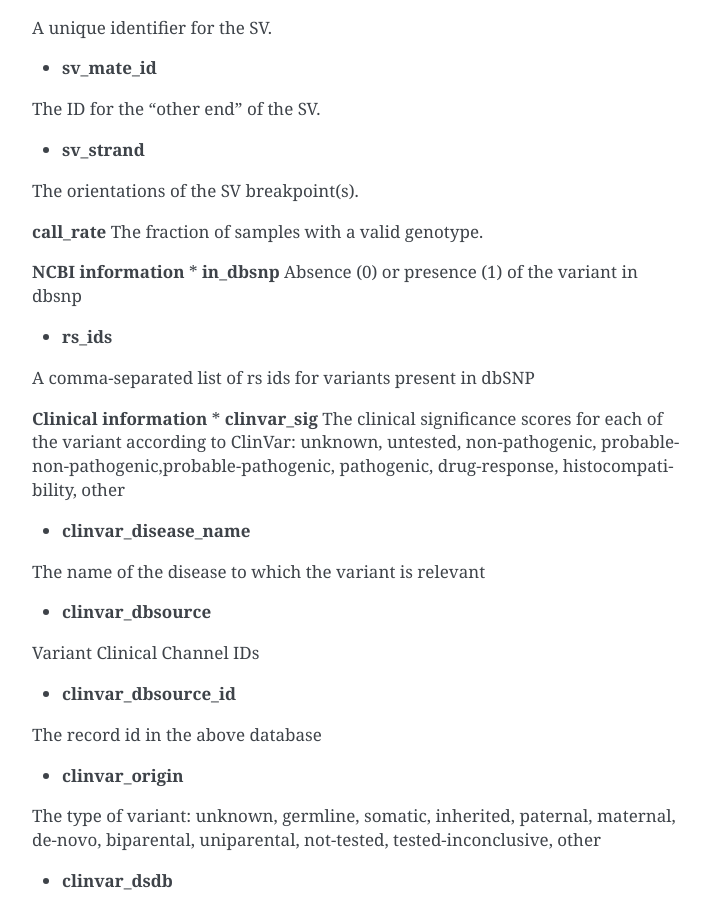
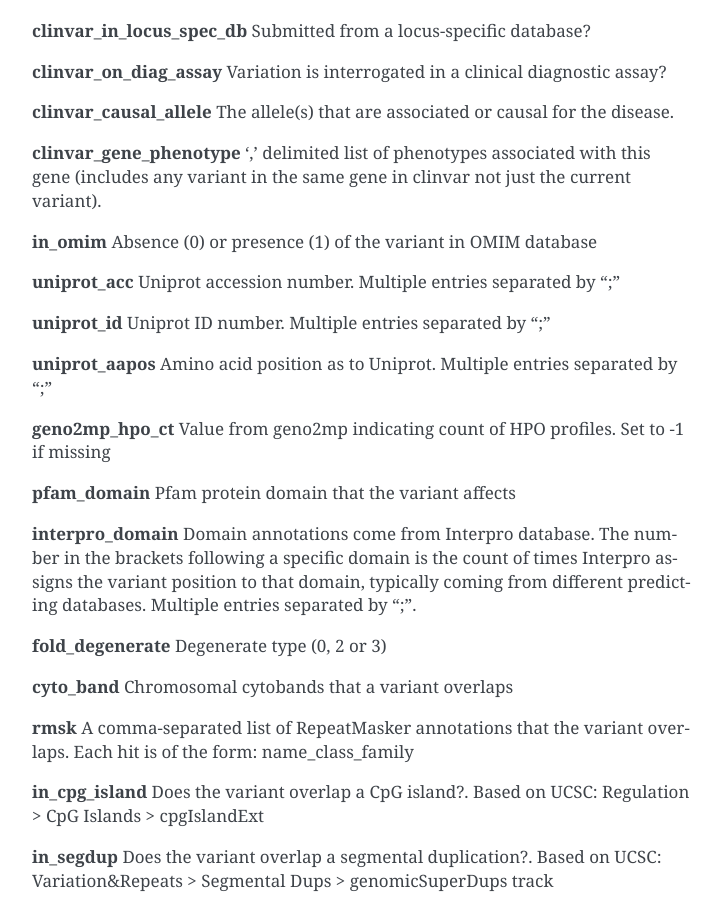
Before and after one commit to saraicarus/genomeup_doc, a Sphinx documentation site: the page built from source/annotation.rst, in a window 1280 px wide and 900 px high, scrolled down 1913 px. Shown: the whole window, without its empty margins (388-1109 px from the left). Built offline with Sphinx 7.4.7, drawn with Linux system fonts in a browser that asks for light colours.

```diff
--- a/source/annotation.rst
+++ b/source/annotation.rst
@@ -1,127 +1,126 @@
 Variants annotation fields
 ^^^^^^^^^^^^^^^^^^^^^^^^^^
-**General variant information**
+* **General variant information**
 
-
-*  **chrom**
+**chrom**
 The chromosome on which the variant resides (from VCF CHROM field).
 
-*  **start(1-coor)**
+**start(1-coor)**
 Physical position on the chromosome as to hg19 (1-based coordinate)
 
-*  **end**
+**end**
 The 1-based end position. (from VCF POS field, yet inferred based on the size of the variant)
 
-*  **vcf_id**
+**vcf_id**
 The VCF IDfield.
 
-*  **ref**
+**ref**
 Reference allele (from VCF REF field).
 
-*  **alt**
+**alt**
 Alternate allele for the variant (from VCF ALT field).
 
-*  **qual**
+**qual**
 Quality score for the assertion made in ALT (from VCF QUAL field).
 
-*  **filter**
+**filter**
 A string of filters passed/failed in variant calling (from VCF FILTER field)
 
-*  **type**
+**type**
 The type of variant  [snp, indel] .
 
-*  **sub_type**
+**sub_type**
 The variant sub-type. If type is snp: [ts, (transition), tv (transversion)]. If type is indel: [ins, (insertion), del (deletion)].
 
-*  **vcf_id**
+**vcf_id**
 The VCF IDfield.
 
-*  **anno_id**
+**anno_id**
 Variant transcript number for the most severely affected transcript [capire se serve]
 
-**Structural variation columns**
+* **Structural variation columns**
 
-*  **sv_cipos_start_left**
+**sv_cipos_start_left**
 The leftmost position of the leftmost SV breakpoint confidence interval.
 
-*  **sv_cipos_end_left**
+**sv_cipos_end_left**
 The rightmost position of the leftmost SV breakpoint confidence interval.
 
-*  **sv_cipos_start_right**
+**sv_cipos_start_right**
 The leftmost position of the rightmost SV breakpoint confidence interval.
 
-*  **sv_cipos_end_right**
+**sv_cipos_end_right**
 The rightmost position of the rightmost SV breakpoint confidence interval.
 
-*  **sv_length**
+**sv_length**
 The length of the structural variant in base pairs.
 
-*  **sv_is_precise**
+**sv_is_precise**
 Is the structural variant precise (i.e., to 1-bp resolution)?
 
-*  **sv_tool**
+**sv_tool**
 The name of the SV discovery tool used to find the SV.
 
-*  **sv_evidence_type**
+**sv_evidence_type**
 What type of alignment evidence supports the SV?
 
-*  **sv_event_id**
+**sv_event_id**
 A unique identifier for the SV.
 
-*  **sv_mate_id**
+**sv_mate_id**
 The ID for the “other end” of the SV.
 
-*  **sv_strand**
+**sv_strand**
 The orientations of the SV breakpoint(s).
 
 **call_rate**
 The fraction of samples with a valid genotype.
 
-**NCBI information**
-*  **in_dbsnp**
+* **NCBI information**
+**in_dbsnp**
 Absence (0) or presence (1) of the variant in dbsnp
 
-*  **rs_ids**
+**rs_ids**
 A comma-separated list of rs ids for variants present in dbSNP
 
-**Clinical information**
-*  **clinvar_sig**
+* **Clinical information**
+**clinvar_sig**
 The clinical significance scores for each of the variant according to ClinVar: unknown, untested, non-pathogenic, probable-non-pathogenic,probable-pathogenic, pathogenic, drug-response, histocompatibility, other
 
-*  **clinvar_disease_name**
+**clinvar_disease_name**
 The name of the disease to which the variant is relevant
 
-*  **clinvar_dbsource**
+**clinvar_dbsource**
 Variant Clinical Channel IDs
 
-*  **clinvar_dbsource_id**
+**clinvar_dbsource_id**
 The record id in the above database
 
-*  **clinvar_origin**
+**clinvar_origin**
 The type of variant: unknown, germline, somatic, inherited, paternal, maternal, de-novo, biparental, uniparental, not-tested, tested-inconclusive, other
 
-*  **clinvar_dsdb**
+**clinvar_dsdb**
 Variant disease database name
 
-*  **clinvar_dsdbid**
+**clinvar_dsdbid**
 Variant disease database ID
 
-*  **clinvar_disease_acc**
+**clinvar_disease_acc**
 Variant Accession and Versions
 
-*  **clinvar_in_locus_spec_db**
+**clinvar_in_locus_spec_db**
 Submitted from a locus-specific database?
 
-*  **clinvar_on_diag_assay**
+**clinvar_on_diag_assay**
 Variation is interrogated in a clinical diagnostic assay?
 
-*  **clinvar_causal_allele**
+**clinvar_causal_allele**
 The allele(s) that are associated or causal for the disease.
 
-*  **clinvar_gene_phenotype**
+**clinvar_gene_phenotype**
 ‘,’ delimited list of phenotypes associated with this gene (includes any variant in the same gene in clinvar not just the current variant).
 
-*  **in_omim**
+**in_omim**
 Absence (0) or presence (1) of the variant in OMIM database
 
 **uniprot_acc**
@@ -250,188 +249,188 @@ The Sequence ontology term for the most severe consequence
 **impact_severity**
 Severity of the highest order observed for the variant
 
-**Function predictor**
+* **Function predictor**
 
-*  **Polyphen2_HDIV_score_dbNSFP**
+**Polyphen2_HDIV_score_dbNSFP**
 Polyphen2 score based on HumDiv, i.e. hdiv_prob. The score ranges from 0 to 1. Multiple entries separated by ";"
 
-*  **Polyphen2_HDIV_rankscore_dbNSFP**
+**Polyphen2_HDIV_rankscore_dbNSFP**
 Polyphen2 HDIV scores were first ranked among all HDIV scores in dbNSFP. The rankscore is the ratio of the rank the score over the total number of the scores in dbNSFP. If there are multiple scores, only the most damaging (largest) rankscore is presented. The scores range from 0.02656 to 0.89917
 
-*  **Polyphen2_HDIV_pred_dbNSFP**
+**Polyphen2_HDIV_pred_dbNSFP**
 Polyphen2 prediction based on HumDiv
 
-*  **Polyphen2_HVAR_score_dbNSFP**
+**Polyphen2_HVAR_score_dbNSFP**
 Polyphen2 score based on HumVar, i.e. hvar_prob. The score ranges from 0 to 1. Multiple entries separated by ";"
 
-*  **Polyphen2_HVAR_rankscore_dbNSFP**
+**Polyphen2_HVAR_rankscore_dbNSFP**
 Polyphen2 HVAR scores were first ranked among all HVAR scores in dbNSFP. The rankscore is the ratio of the rank the score over the total number of the scores in dbNSFP. If there are multiple scores, only the most damaging (largest) rankscore is presented. The scores range from 0.01281 to 0.9711
 
-*  **Polyphen2_HVAR_pred_dbNSFP**
+**Polyphen2_HVAR_pred_dbNSFP**
 Polyphen2 prediction based on HumVar
 
-*  **sift_pred**
+**sift_pred**
 SIFT predictions for the snp’s for the most severely affected transcript (only VEP)
 
-*  **sift_score**
+**sift_score**
 SIFT scores for the predictions (only VEP)
 
-*  **SIFT_score_dbNSFP**
+**SIFT_score_dbNSFP**
 SIFT score (SIFTori). Scores range from 0 to 1. The smaller the score the more likely the SNP has damaging effect. Multiple scores separated by ";"
 
-*  **SIFT_pred_dbNSFP**
+**SIFT_pred_dbNSFP**
 If SIFTori is smaller than 0.05 (rankscore>0.55) the corresponding non-synonymous SNP is predicted as "D(amaging)"; otherwise it is predicted as "T(olerated)". Multiple predictions separated by ";"
 
-*  **SIFT_converted_rankscore_dbNSFP**
+**SIFT_converted_rankscore_dbNSFP**
 SIFTori scores were first converted to SIFTnew=1-SIFTori, then ranked among all SIFTnew scores in dbNSFP. The rankscore is the ratio of the rank the SIFTnew score over the total number of SIFTnew scores in dbNSFP. If there are multiple scores, only the most damaging (largest) rankscore is presented. The rankscores range from 0.02654 to 0.87932
 
-*  **LRT_score**
+**LRT_score**
 Our logistic regression (LR) based ensemble prediction score, which incorporated 10 scores (SIFT, PolyPhen-2 HDIV, PolyPhen-2 HVAR, GERP++, MutationTaster, Mutation Assessor, FATHMM, LRT, SiPhy, PhyloP) and the maximum frequency observed in the 1000 genomes populations. Larger value means the SNV is more likely to be damaging. Scores range from 0 to 1
 
-*  **LRT_rankscore**
+**LRT_rankscore**
 LR scores were ranked among all LR scores in dbNSFP. The rankscore is the ratio of the rank of the score over the total number of LR scores in dbNSFP. The scores range from 0 to 1
 
-*  **LRT_pred**
+**LRT_pred**
 Prediction of our LR based ensemble prediction score, "T(olerated)" or "D(amaging)". The score cutoff between "D" and "T" is 0.5. The rankscore cutoff between "D" and "T" is 0.82268
 
-*  **MutationAssessor_score**
+**MutationAssessor_score**
 MutationAssessor functional impact combined score (MAori)
 
-*  **MutationAssessor_rankscore**
+**MutationAssessor_rankscore**
 MAori scores were ranked among all MAori scores in dbNSFP. The rankscore is the ratio of the rank of the score over the total number of MAori scores in dbNSFP. The scores range from 0 to 1
 
-*  **MutationAssessor_pred**
+**MutationAssessor_pred**
 MutationAssessor's functional impact of a variant
 
-*  **MutationTaster_score**
+**MutationTaster_score**
 MutationTaster p-value (MTori), ranges from 0 to 1
 
-*  **MutationTaster_converted_rankscore**
+**MutationTaster_converted_rankscore**
 The MTori scores were first converted: if the prediction is "A" or "D" MTnew=MTori; if the prediction is "N" or "P", MTnew=1-MTori. Then MTnew scores were ranked among all MTnew scores in dbNSFP. The rankscore is the ratio of the rank of the score over the total number of MTnew scores in dbNSFP. The scores range from 0.0931 to 0.80722
 
-*  **MutationTaster_pred**
+**MutationTaster_pred**
 MutationTaster prediction
 
-*  **FATHMM_score**
+**FATHMM_score**
 FATHMM default score (FATHMMori)
 
-*  **FATHMM_rankscore**
+**FATHMM_rankscore**
 FATHMMori scores were ranked among all FATHMMori scores in dbNSFP. The rankscore is the ratio of the rank of the score over the total number of FATHMMori scores in dbNSFP. If there are multiple scores, only the most damaging (largest) rankscore is presented. The scores range from 0 to 1
 
-*  **FATHMM_pred**
+**FATHMM_pred**
 If a FATHMM_score is <=-1.5 (or rankscore <=0.81415) the corresponding non-synonymous SNP is predicted as "D(AMAGING)"; otherwise it is predicted as "T(OLERATED)". Multiple predictions separated by ";"
 
-*  **MetaSVM_score**
+**MetaSVM_score**
 Our support vector machine (SVM) based ensemble prediction score, which incorporated 10 scores (SIFT, PolyPhen-2 HDIV, PolyPhen-2 HVAR, GERP++, MutationTaster, Mutation Assessor, FATHMM, LRT, SiPhy, PhyloP) and the maximum frequency observed in the 1000 genomes populations. Larger value means the SNV is more likely to be damaging.
 Scores range from -2 to 3 in dbNSFP
 
-*  **MetaSVM_rankscore**
+**MetaSVM_rankscore**
 MetaSVM scores were ranked among all MetaSVM scores in dbNSFP. The rankscore is the ratio of the rank of the score over the total number of MetaSVM
 scores in dbNSFP. The scores range from 0 to 1.
 
-*  **MetaSVM_pred**
+**MetaSVM_pred**
 Prediction of our SVM (radial kernel support vector) machine based ensemble prediction score, "T(olerated)" or "D(amaging)". The score cutoff between "D" and "T" is 0. The rankscore cutoff between "D" and "T" is 0.83357
 
-*  **MetaLR_score**
+**MetaLR_score**
 Our logistic regression (LR) based ensemble prediction score, which incorporated 10 scores (SIFT, PolyPhen-2 HDIV, PolyPhen-2 HVAR, GERP++, MutationTaster, Mutation Assessor, FATHMM, LRT, SiPhy, PhyloP) and the maximum frequency observed in the 1000 genomes populations. Larger value means the SNV is more likely to be damaging. Scores range from 0 to 1
 
-*  **MetaLR_rankscore**
+**MetaLR_rankscore**
 LR scores were ranked among all LR scores in dbNSFP. The rankscore is the ratio of the rank of the score over the total number of LR scores in dbNSFP. The scores range from 0 to 1
 
-*  **MetaLR_pred**
+**MetaLR_pred**
 Prediction of our LR based ensemble prediction score, "T(olerated)" or "D(amaging)". The score cutoff between "D" and "T" is 0.5. The rankscore cutoff between "D" and "T" is 0.82268
 
-*  **VEST3_score**
+**VEST3_score**
 VEST 3.0 score. Score ranges from 0 to 1. The larger the score the more likely the mutation may cause functional change. Multiple scores separated by ";", corresponding to Transcript_id_VEST3. Please note this score is free for non-commercial use. For more details please refer to http://wiki.chasmsoftware.org/index.php/SoftwareLicense.
 
-*  **VEST3_rankscore**
+**VEST3_rankscore**
 VEST3 scores were ranked among all VEST3 scores in dbNSFP. The rankscore is the ratio of the rank of the score over the total number of VEST3 scores in dbNSFP. In case there are multiple scores for the same variant, the largest score (most damaging) is presented. The scores range from 0 to 1.
 
-*  **VEST3_pred**
+**VEST3_pred**
 Variant Effect Scoring Tool version 3 prediction.
 
-*  **PROVEAN_score**
+**PROVEAN_score**
 Protein Variation Effect Analyzer with clustering of homologus  sequences method. Scores range from -14 to 14. The smaller the score the more likely the SNP has damaging effect.
 
-*  **PROVEAN_converted_rankscore**
+**PROVEAN_converted_rankscore**
 PROVEANori were first converted to PROVEANnew=1-(PROVEANori+14)/28, then ranked among all PROVEANnew scores in dbNSFP. The rankscore is the ratio of the rank the PROVEANnew score over the total number of PROVEANnew scores in dbNSFP. If there are multiple scores, only the most damaging (largest) rankscore is presented.
 The scores range from 0 to 1.
 
-*  **PROVEAN_pred**
+**PROVEAN_pred**
 If PROVEANori <= -2.5 (rankscore>=0.543) the corresponding nsSNV is predicted as "D(amaging)"; otherwise it is predicted as "N(eutral)". Multiple predictions separated by ";", corresponding to Ensembl_proteinid.
 
-*  **Reliability_index**
+**Reliability_index**
 Number of observed component scores (except the maximum frequency in the 1000 genomes populations) for RadialSVM and LR. Ranges from 1 to 10. As RadialSVM and LR scores are calculated based on imputed data, the less missing component scores, the higher the reliability of the scores and predictions
 
-*  **LRT_Omega**
+**LRT_Omega**
 Estimated nonsynonymous-to-synonymous-rate ratio (Omega, reported by LRT)
 
-**Conservation scores**
+*  **Conservation scores**
 
-*  **CADD_raw_dbNSFP**
+**CADD_raw_dbNSFP**
 Combined annotation dependent depletion prediction: higher values are more deleterious.
 
-*  **CADD_raw_rankscore_dbNSFP**
+**CADD_raw_rankscore_dbNSFP**
 CADD raw scores were ranked among all CADD raw scores in dbNSFP. The rankscore is the ratio of the rank of the score over the total number of CADD raw scores in dbNSFP.
 
-*  **CADD_phred_dbNSFP**
+**CADD_phred_dbNSFP**
 CADD phred-like score. This is phred-like rank score based on whole genome CADD raw scores.
 
-*  **GERPpp_NR**
+**GERPpp_NR**
 GERP++ neutral rate
 
 *  **GERPpp_RS**
 GERP++ RS score, the larger the score, the more conserved the site
 
-*  **GERPpp_RS_rankscore**
+**GERPpp_RS_rankscore**
 GERP++ RS scores were ranked among all GERP++ RS scores in dbNSFP. The rankscore is the ratio of the rank of the score over the total number of GERP++ RS scores in dbNSFP
 
-*  **phyloP46way_primate**
+**phyloP46way_primate**
 phyloP (phylogenetic p-values) conservation score based on the multiple alignments of 10 primate genomes (including human). The larger the score, the more conserved the site
 
-*  **phyloP46way_primate_rankscore**
+**phyloP46way_primate_rankscore**
 phyloP46way_primate scores were ranked among all phyloP46way_primate scores in dbNSFP. The rankscore is the ratio of the rank of the score over the total number of phyloP46way_primate scores in dbNSFP
 
-*  **phyloP46way_placental**
+**phyloP46way_placental**
 phyloP (phylogenetic p-values) conservation score based on the multiple alignments of 33 placental mammal genomes (including human). The larger the score, the more conserved the site
 
-*  **phyloP46way_placental_rankscore**
+**phyloP46way_placental_rankscore**
 phyloP46way_placental scores were ranked among all phyloP46way_placental scores in dbNSFP. The rankscore is the ratio of the rank of the score over the total number of phyloP46way_placental scores in dbNSFP
 
-*  **phyloP100way_vertebrate**
+**phyloP100way_vertebrate**
 phyloP (phylogenetic p-values) conservation score based on the multiple alignments of 100 vertebrate genomes (including human). The larger the score, the more conserved the site
 
-*  **phyloP100way_vertebrate_rankscore**
+**phyloP100way_vertebrate_rankscore**
 phyloP100way_vertebrate scores were ranked among all phyloP100way_vertebrate scores in dbNSFP. The rankscore is the ratio of the rank of the score over the total number of phyloP100way_vertebrate scores in dbNSFP
 
-*  **phastConsP46way_primate**
+**phastConsP46way_primate**
 phyloP (phylogenetic p-values) conservation score based on the multiple alignments of 10 primate genomes (including human). The larger the score, the more conserved the site
 
-*  **phastConsP46way_primate_rankscore**
+**phastConsP46way_primate_rankscore**
 phyloP46way_primate scores were ranked among all phyloP46way_primate scores in dbNSFP. The rankscore is the ratio of the rank of the score over the total number of phyloP46way_primate scores in dbNSFP
 
-*  **phastConsP46way_placental**
+**phastConsP46way_placental**
 phastCons conservation score based on the multiple alignments of 33 placental mammal genomes (including human). The larger the score, the more conserved the site
 
-*  **phastConsP46way_placental_rankscore**
+**phastConsP46way_placental_rankscore**
 phastCons46way_placental scores were ranked among all phastCons46way_placental scores in dbNSFP. The rankscore is the ratio of the rank of the score over the total number of phastCons46way_placental scores in dbNSFP
 
-*  **phastConsP100way_vertebrate**
+**phastConsP100way_vertebrate**
 phastCons conservation score based on the multiple alignments of 100 vertebrate genomes (including human). The larger the score, the more conserved the site
 
-*  **phastConsP100way_vertebrate_rankscore**
+**phastConsP100way_vertebrate_rankscore**
 phastCons100way_vertebrate scores were ranked among all phastCons100way_vertebrate scores in dbNSFP. The rankscore is the ratio of the rank of the score over the total number of phastCons100way_vertebrate scores in dbNSFP
 
-*  **SiPhy_29way_pi**
+**SiPhy_29way_pi**
 The estimated stationary distribution of A, C, G and T at the site, using SiPhy algorithm based on 29 mammals genomes
 
-*  **SiPhy_29way_logOdds**
+**SiPhy_29way_logOdds**
 SiPhy score based on 29 mammals genomes. The larger the score, the more conserved the site
 
-*  **SiPhy_29way_logOdds_rankscore**
+**SiPhy_29way_logOdds_rankscore**
 SiPhy_29way_logOdds scores were ranked among all SiPhy_29way_logOdds scores in dbNSFP. The rankscore is the ratio of the rank of the score over the total number of SiPhy_29way_logOdds scores in dbNSFP
 
-*  **fitcons**
+**fitcons**
 fitCons scores estimating the probability that a point mutation at each position in a genome will influence fitness. Higher scores have more potential for interesting genomic function. Common ranges: 0.05-0.35 for non-coding and 0.4-0.8 for coding
 
 **UniSNP_ids**
@@ -496,126 +495,126 @@ Presence/absence of the variant in the ESP project data
 **exome_chip**
 Whether a SNP is on the Illumina HumanExome Chip
 
-**Population information**
+*  **Population information**
 
-*  **max_aaf_all**
+**max_aaf_all**
 The maximum of aaf_gnomad{afr,amr,eas,nfe,sas},aaf_esp_ea, aaf_esp_aa, aaf_1kg_amr, aaf_1kg_eas,aaf_1kg_sas,aaf_1kg_afr,aaf_1kg_eur,aaf_adj_exac_afr,aaf_adj_exac_amr,aaf_adj_exac_eas,aaf_adj_exac_nfe,aaf_adj_exac_sas. and -1 if none of those databases/populations contain the variant.
 
-*  **aaf_esp_ea**
+**aaf_esp_ea**
 Minor Allele Frequency of the variant for European Americans in the ESP project
 
-*  **aaf_esp_aa**
+**aaf_esp_aa**
 Minor Allele Frequency of the variant for African Americans in the ESP project
 
-*  **aaf_esp_all**
+**aaf_esp_all**
 Minor Allele Frequency of the variant w.r.t both groups in the ESP project
 
-*  **in_1kg**
+**in_1kg**
 Presence/absence of the variant in the 1000 genome project data (phase 3)
 
-*  **aaf_1kg_amr**
+**aaf_1kg_amr**
 Allele frequency of the variant in AMR population based on AC/AN (1000g project, phase 3)
 
-*  **aaf_1kg_eas**
+**aaf_1kg_eas**
 Allele frequency of the variant in EAS population based on AC/AN (1000g project, phase 3)
 
-*  **aaf_1kg_sas**
+**aaf_1kg_sas**
 Allele frequency of the variant in SAS population based on AC/AN (1000g project, phase 3)
 
-*  **aaf_1kg_afr**
+**aaf_1kg_afr**
 Allele frequency of the variant in AFR population based on AC/AN (1000g project, phase 3)
 
-*  **aaf_1kg_eur**
+**aaf_1kg_eur**
 Allele frequency of the variant in EUR population based on AC/AN (1000g project, phase 3)
 
-*  **aaf_1kg_all**
+**aaf_1kg_all**
 Global allele frequency (based on AC/AN) (1000g project - phase 3)
 
-*  **ARIC5606_AA_AC**
+**ARIC5606_AA_AC**
 Alternative allele counts in 2403 exomes of African Americans from the Atherosclerosis Risk in Communities Study (ARIC) cohort study.
 
-*  **ARIC5606_AA_AF**
+**ARIC5606_AA_AF**
 Alternative allele frequency of 2403 exomes of African Americans from the Atherosclerosis Risk in Communities Study (ARIC) cohort study.
 
-*  **ARIC5606_EA_AC**
+**ARIC5606_EA_AC**
 Alternative allele counts in 3203 exomes of European Americans from the Atherosclerosis Risk in Communities Study (ARIC) cohort study.
 
-*  **ARIC5606_EA_AF**
+**ARIC5606_EA_AF**
 Alternative allele frequency of 3203 exomes of European Americans from the Atherosclerosis Risk in Communities Study (ARIC) cohort study.
 
-*  **in_exac**
+**in_exac**
 Presence/absence of the variant in ExAC (Exome Aggregation Consortium) data (Broad)
 
-*  **aaf_exac_all**
+**aaf_exac_all**
 Raw allele frequency (population independent) of the variant based on ExAC exomes (AF)
 
-*  **aaf_adj_exac_all**
+**aaf_adj_exac_all**
 Adjusted allele frequency (population independent) of the variant based on ExAC (Adj_AC/Adj_AN)
 
-*  **aaf_adj_exac_afr**
+**aaf_adj_exac_afr**
 Adjusted allele frequency of the variant for AFR population in ExAC (AC_AFR/AN_AFR)
 
-*  **aaf_adj_exac_amr**
+**aaf_adj_exac_amr**
 Adjusted allele frequency of the variant for AMR population in ExAC (AC_AMR/AN_AMR)
 
-*  **aaf_adj_exac_eas**
+**aaf_adj_exac_eas**
 Adjusted allele frequency of the variant for EAS population in ExAC (AC_EAS/AN_EAS)
 
-*  **aaf_adj_exac_fin**
+**aaf_adj_exac_fin**
 Adjusted allele frequency of the variant for FIN population in ExAC (AC_FIN/AN_FIN)
 
-*  **aaf_adj_exac_nfe**
+**aaf_adj_exac_nfe**
 Adjusted allele frequency of the variant for NFE population in ExAC (AC_NFE/AN_NFE)
 
-*  **aaf_adj_exac_oth**
+**aaf_adj_exac_oth**
 Adjusted allele frequency of the variant for OTH population in ExAC (AC_OTH/AN_OTH)
 
-*  **aaf_adj_exac_sas**
+**aaf_adj_exac_sas**
 Adjusted allele frequency of the variant for SAS population in ExAC (AC_SAS/AN_SAS)
 
-*  **exac_num_het**
+**exac_num_het**
 The number of heterozygote genotypes observed in ExAC. Pulled from the ExAC AC_Het INFO field.
 
-*  **exac_num_hom_alt**
+**exac_num_hom_alt**
 The number of homozygous alt. genotypes observed in ExAC. Pulled from the ExAC AC_Het INFO field.
 
-*  **exac_num_chroms**
+**exac_num_chroms**
 The number of chromosomes underlying the ExAC variant call. Pulled from the ExAC AN_Adj INFO field.
 
-*  **aaf_gnomad_all**
+**aaf_gnomad_all**
 Allele frequency (population independent) of the variant in gnomad
 
-*  **aaf_gnomad_afr**
+**aaf_gnomad_afr**
 Allele frequency (AFR population) of the variant in gnomad
 
-*  **aaf_gnomad_amr**
+**aaf_gnomad_amr**
 Allele frequency (AMR population) of the variant in gnomad
 
-*  **aaf_gnomad_asj**
+**aaf_gnomad_asj**
 Allele frequency (ASJ population) of the variant in gnomad
 
-*  **aaf_gnomad_eas**
+**aaf_gnomad_eas**
 Allele frequency (EAS population) of the variant in gnomad
 
-*  **aaf_gnomad_fin**
+**aaf_gnomad_fin**
 Allele frequency (FIN population) of the variant in gnomad
 
-*  **aaf_gnomad_nfe**
+**aaf_gnomad_nfe**
 Allele frequency (NFE population) of the variant in gnomad
 
-*  **aaf_gnomad_oth**
+**aaf_gnomad_oth**
 Allele frequency (OTH population) of the variant in gnomad
 
-*  **aaf_gnomad_sas**
+**aaf_gnomad_sas**
 Allele frequency (SAS population) of the variant in gnomad
 
-*  **gnomad_num_het**
+**gnomad_num_het**
 Number of het genotypes observed in gnomad
 
-*  **gnomad_num_hom_alt**
+**gnomad_num_hom_alt**
 Number of hom_alt genotypes observed in gnomad
 
-*  **gnomad_num_chroms**
+**gnomad_num_chroms**
 Number of chromosomes genotyped in gnomad
 
 **grc**
@@ -636,51 +635,51 @@ Is a variant in an error prone genomic position, using CSE: Context-Specific Seq
 **vista_enhancers**
 Experimentally validated human enhancers from VISTA (http://enhancer.lbl.gov/frnt_page_n.shtml)
 
-**ENCODE information**
+*  **ENCODE information**
 
-*  **encode_tfbs**
+**encode_tfbs**
 Comma-separated list of transcription factors that were observed by ENCODE to bind DNA in this region. Each hit in the list is constructed as TF_CELLCOUNT, where: TF is the transcription factor name, CELLCOUNT is the number of cells tested that had nonzero signals.
 
-*  **encode_dnaseI_cell_count**
+**encode_dnaseI_cell_count**
 Count of cell types that were observed to have DnaseI hypersensitivity.
 
-*  **encode_dnaseI_cell_list**
+**encode_dnaseI_cell_list**
 Comma separated list of cell types that were observed to have DnaseI hypersensitivity. Provenance: Thurman, et al, Nature, 489, pp. 75-82, 5 Sep. 2012
 
-*  **encode_consensus_gm12878**
+**encode_consensus_gm12878**
 ENCODE consensus segmentation prediction for GM12878. CTCF: CTCF-enriched element; E: Predicted enhancer; PF: Predicted promoter flanking region; R: Predicted repressed or low-activity region; TSS: Predicted promoter region including TSS; T: Predicted transcribed region; WE: Predicted weak enhancer or open chromatin cis-regulatory element | unknown: This region of the genome had no functional prediction.
 
-*  **encode_consensus_h1hesc**
+**encode_consensus_h1hesc**
 ENCODE consensus segmentation prediction for h1HESC.
 
-*  **encode_consensus_helas3**
+**encode_consensus_helas3**
 ENCODE consensus segmentation prediction for Helas3.
 
-*  **encode_consensus_hepg2**
+**encode_consensus_hepg2**
 ENCODE consensus segmentation prediction for HEPG2.
 
-*  **encode_consensus_huvec**
+**encode_consensus_huvec**
 ENCODE consensus segmentation prediction for HuVEC.
 
-*  **encode_consensus_k562**
+**encode_consensus_k562**
 ENCODE consensus segmentation prediction for k562.
 
 
-**Cancer related columns**
+*  **Cancer related columns**
 
-*  **COSMIC_ID**
+**COSMIC_ID**
 A list of known COSMIC ids for this variant.
 
-*  **COSMIC_CNT**
+**COSMIC_CNT**
 The count of known COSMIC ids for this variant.
 
 
-**HGVS nomenclature**
-*  **vep_hgvsc**
+*  **HGVS nomenclature**
+**vep_hgvsc**
 Human Genome Variation Sequence c-syntax nomenclature (from VEP)
 
-*  **vep_hgvsp**
+**vep_hgvsp**
 Human Genome Variation Sequence p-syntax nomenclature (from VEP)
 
-*  **vep_hgvs_offset**
+**vep_hgvs_offset**
 Human Genome Variation Sequence nomenclature offset(from VEP)
```
